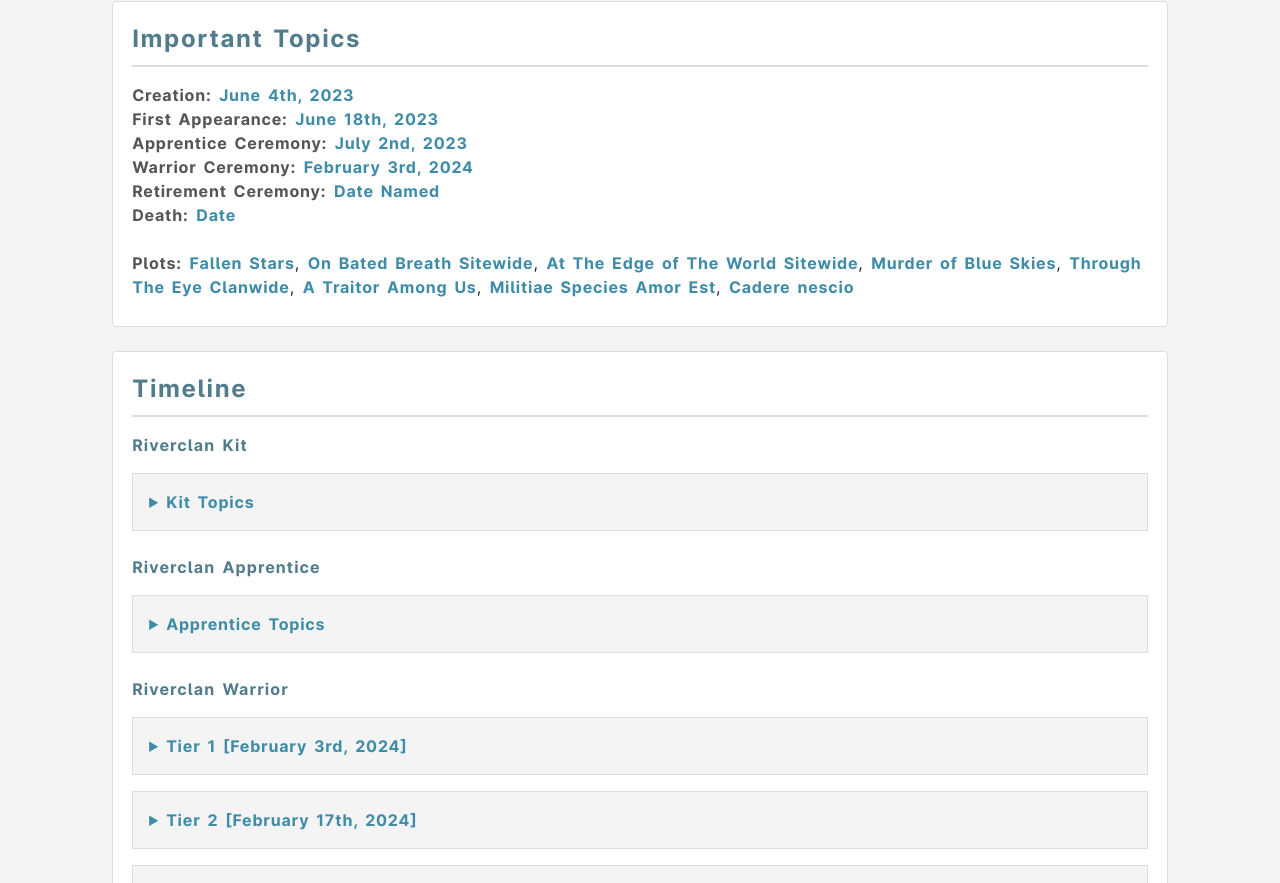
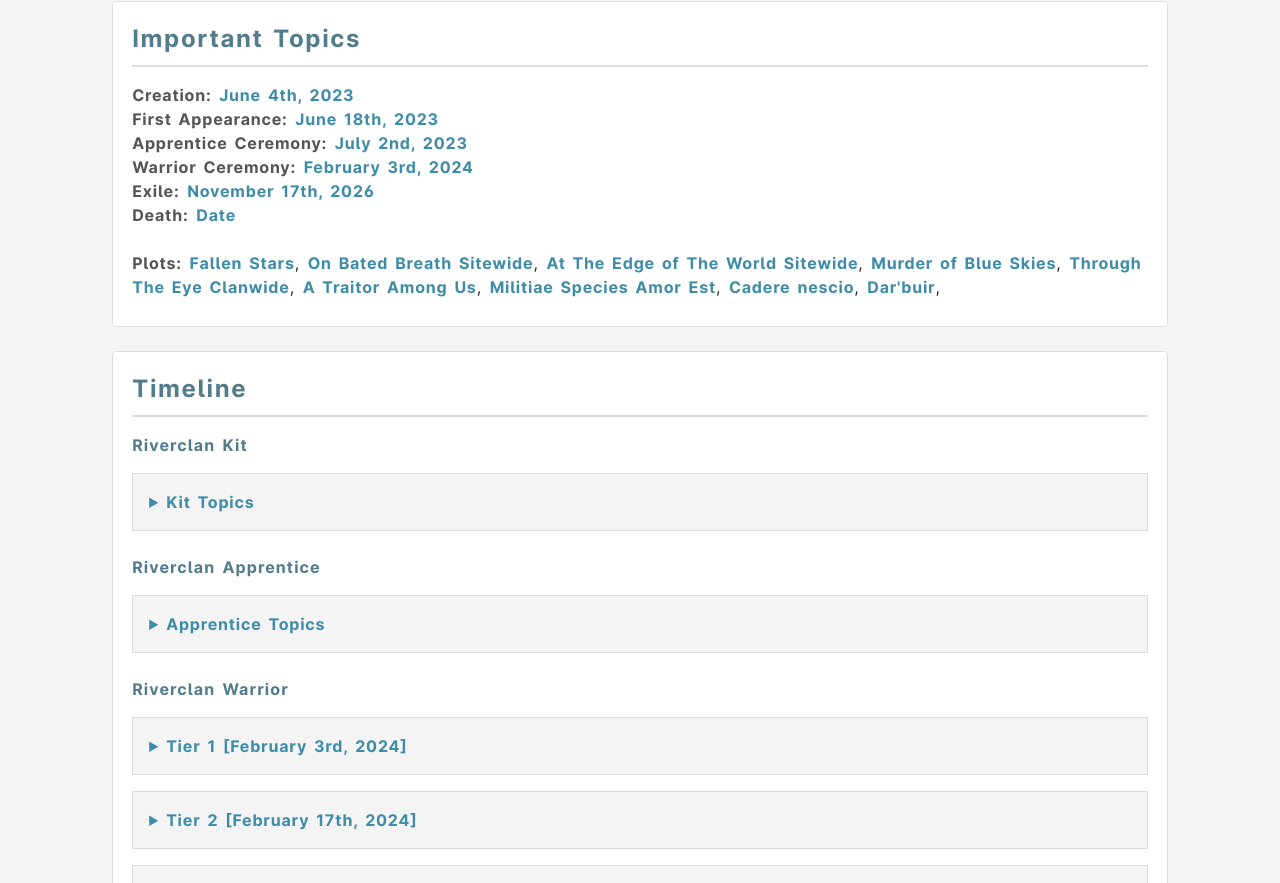
Before and after one commit to Beechface/wcc, a plain HTML site: page char/swandive.html in a window 1280 px wide. Shown: the part 2963-3846 px from the top of the page. Drawn offline with Linux system fonts and the light colour scheme.

Commit message:
Update swandive.html

```diff
--- a/char/swandive.html
+++ b/char/swandive.html
@@ -165,10 +165,10 @@
 					<b>First Appearance:</b> <a target="_blank" href="https://warriorclancats.forumotion.com/t51412-stars-on-the-shore-closed">June 18th, 2023</a><br/>
 					<b>Apprentice Ceremony:</b> <a target="_blank" href="https://warriorclancats.forumotion.com/t51593-swankit-s-apprentice-ceremony">July 2nd, 2023</a><br/>
 					<b>Warrior Ceremony:</b> <a target="_blank" href="https://warriorclancats.forumotion.com/t53597-swanpaw-s-warrior-ceremony">February 3rd, 2024</a><br/>
-					<b>Retirement Ceremony:</b> <a target="_blank" href="#">Date Named</a><br/>
+					<b>Exile:</b> <a target="_blank" href="https://warriorclancats.forumotion.com/t59696-condemnation-clan-meeting">November 17th, 2026</a><br/>
 					<b>Death:</b> <a target="_blank" href="#">Date</a><br/><br/>
 
-					<b>Plots:</b> <a target="_blank" href="https://warriorclancats.forumotion.com/t51213-fallen-stars">Fallen Stars</a>, <a target="_blank" href="https://warriorclancats.forumotion.com/t52781-on-bated-breath-sitewide-announcement">On Bated Breath Sitewide</a>, <a target="_blank" href="https://warriorclancats.forumotion.com/t55985-at-the-edge-of-the-world-sitewide-announcement">At The Edge of The World Sitewide</a>, <a target="_blank" href="https://warriorclancats.forumotion.com/t57264-murder-of-blue-skies">Murder of Blue Skies</a>, <a target="_blank" href="https://warriorclancats.forumotion.com/t58396-through-the-eye-clanwide">Through The Eye Clanwide</a>, <a target="_blank" href="https://warriorclancats.forumotion.com/t58613-a-traitor-among-us">A Traitor Among Us</a>, <a target="_blank" href="https://warriorclancats.forumotion.com/t58614-militiae-species-amor-est">Militiae Species Amor Est</a>, <a target="_blank" href="https://warriorclancats.forumotion.com/t59089-cadere-nescio">Cadere nescio</a><br/>
+					<b>Plots:</b> <a target="_blank" href="https://warriorclancats.forumotion.com/t51213-fallen-stars">Fallen Stars</a>, <a target="_blank" href="https://warriorclancats.forumotion.com/t52781-on-bated-breath-sitewide-announcement">On Bated Breath Sitewide</a>, <a target="_blank" href="https://warriorclancats.forumotion.com/t55985-at-the-edge-of-the-world-sitewide-announcement">At The Edge of The World Sitewide</a>, <a target="_blank" href="https://warriorclancats.forumotion.com/t57264-murder-of-blue-skies">Murder of Blue Skies</a>, <a target="_blank" href="https://warriorclancats.forumotion.com/t58396-through-the-eye-clanwide">Through The Eye Clanwide</a>, <a target="_blank" href="https://warriorclancats.forumotion.com/t58613-a-traitor-among-us">A Traitor Among Us</a>, <a target="_blank" href="https://warriorclancats.forumotion.com/t58614-militiae-species-amor-est">Militiae Species Amor Est</a>, <a target="_blank" href="https://warriorclancats.forumotion.com/t59089-cadere-nescio">Cadere nescio</a>, <a target="_blank" href="https://warriorclancats.forumotion.com/t59680-dar-buir-title-length">Dar'buir</a>, <a target="_blank" href=""></a><br/>
 				</p>
 			</section>
 			<section id="threads">
@@ -382,7 +382,7 @@
 							<li><a target="_blank" href="https://warriorclancats.forumotion.com/t59235-cadere-nescio-c">Cadere nescio</a>; Encounters Tortoisetail and Wiggleworm at sunningrocks. After dealing with Tortoisetail, is attacked by Wiggleworm. Wolfhaze shows up to save her, and they dispose of him in the river.</li>
 							<li><a target="_blank" href="https://warriorclancats.forumotion.com/t59498-you-look-at-me-but-you-don-t-see-open-cinder-meddie-needed">You look at me, but you don't see</a>; Returns to camp and passes out from blood loss.</li>
 							<li><a target="_blank" href="https://warriorclancats.forumotion.com/t59551-whorlpaw-s-warrior-ceremony">Whorlpaw's Warrior Ceremony</a>; Congratulates Whorlpaw on his warrior name, Whorlspring.</li>
-							<li><a target="_blank" href="#"></a>; Desc</li>
+							<li><a target="_blank" href="https://warriorclancats.forumotion.com/t59696-condemnation-clan-meeting">Condemnation</a>; Swandive's crimes come to light. She is stripped of name and rank, exiled, and sent to Thunderclan for further punishment... Not before killing Cinderstar.</li>
 							<li><a target="_blank" href="#"></a>; Desc</li>
 							<li><a target="_blank" href="#"></a>; Desc</li>
 							<li><a target="_blank" href="#"></a>; Desc</li>
```
